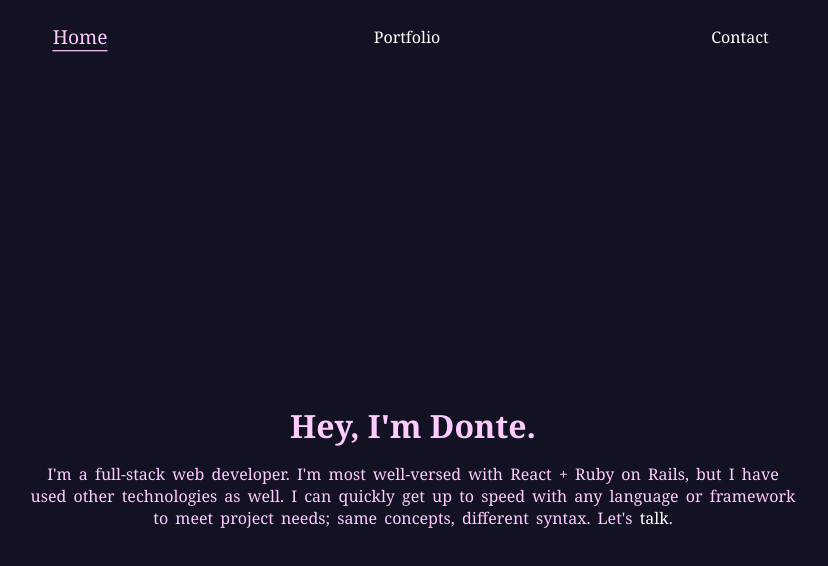
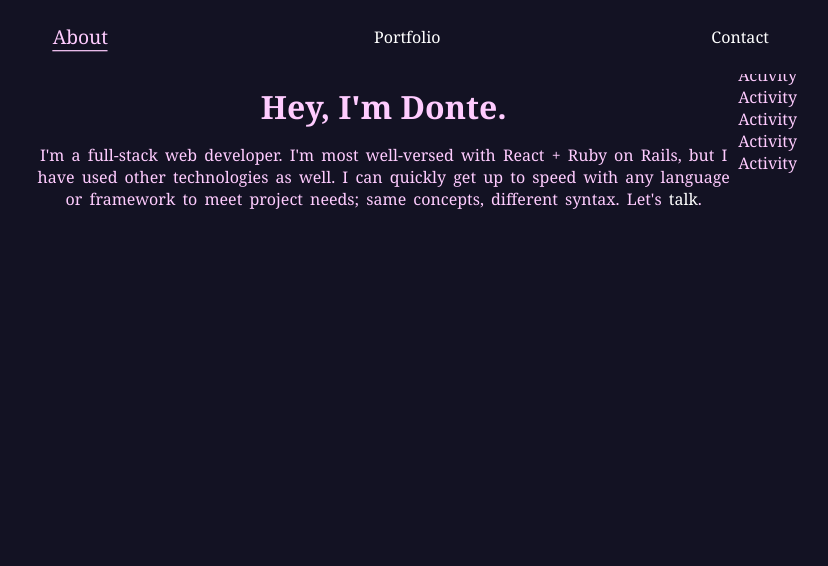
Before and after one commit to dawnteigh/dawnteigh.github.io, a React (Create React App) app in the folder client/: page / in a window 1280 px wide. Shown: the top 566 px of the page, without its empty margins (227-1055 px from the left). Built offline with nearby package versions, Linux system fonts and the light colour scheme.

Commit message:
Home page is now About, add Bio and ActivityLog components

```diff
--- a/client/src/App.css
+++ b/client/src/App.css
@@ -62,12 +62,12 @@ a:hover,
   display: block;
 }
 
-#welcome-section {
+#about {
   height: 100vh;
   width: 60%;
   margin: 0 auto;
   display: flex;
-  flex-direction: column;
+  flex-direction: row;
   justify-content: center;
 }
 
--- /dev/null
+++ b/client/src/components/Activity.js
@@ -0,0 +1,9 @@
+import React from 'react'
+
+const Activity = () => {
+  return (
+    <div>Activity</div>
+  )
+}
+
+export default Activity
--- /dev/null
+++ b/client/src/components/ActivityLog.js
@@ -0,0 +1,16 @@
+import React from 'react'
+import Activity from './Activity'
+import { activity } from '../data/activity'
+
+const ActivityLog = () => {
+
+  const displayActivity = activity.map((a, i) => (<Activity key={i} activity={a} />))
+
+  return (
+    <div>
+      {displayActivity}
+    </div>
+  )
+}
+
+export default ActivityLog
--- /dev/null
+++ b/client/src/components/Bio.js
@@ -0,0 +1,12 @@
+import React from 'react'
+
+const Bio = () => {
+  return (
+    <div>
+      <h1>Hey, I'm Donte.</h1>
+      <p>I'm a full-stack web developer. I'm most well-versed with React + Ruby on Rails, but I have used other technologies as well. I can quickly get up to speed with any language or framework to meet project needs; same concepts, different syntax. Let's <a href="#contact">talk</a>.</p>
+    </div>
+  )
+}
+
+export default Bio
--- a/client/src/components/Home.js
+++ b/client/src/components/Home.js
@@ -1,10 +1,12 @@
 import React from 'react'
+import Bio from './Bio'
+import ActivityLog from './ActivityLog'
 
 const Home = () => {
   return (
-    <div id="welcome-section">
-      <h1>Hey, I'm Donte.</h1>
-      <p>I'm a full-stack web developer. I'm most well-versed with React + Ruby on Rails, but I have used other technologies as well. I can quickly get up to speed with any language or framework to meet project needs; same concepts, different syntax. Let's <a href="#contact">talk</a>.</p>
+    <div id="about">
+      <Bio />
+      <ActivityLog />
     </div>
   )
 }
--- a/client/src/components/Nav.js
+++ b/client/src/components/Nav.js
@@ -10,7 +10,7 @@ const Nav = () => {
           isPending ? "pending" : isActive ? "active" : ""
         }
       >
-        Home
+        About
       </NavLink>
       <NavLink
         to="/portfolio"
--- /dev/null
+++ b/client/src/data/activity.js
@@ -0,0 +1,22 @@
+export const activity = [
+  {
+    date: 'September 1st, 2023',
+    entry: "I did a thing and learned a thing."
+  },
+  {
+    date: 'September 1st, 2023',
+    entry: "I did a thing and learned a thing."
+  },
+  {
+    date: 'September 1st, 2023',
+    entry: "I did a thing and learned a thing."
+  },
+  {
+    date: 'September 1st, 2023',
+    entry: "I did a thing and learned a thing."
+  },
+  {
+    date: 'September 1st, 2023',
+    entry: "I did a thing and learned a thing."
+  }
+]
```
